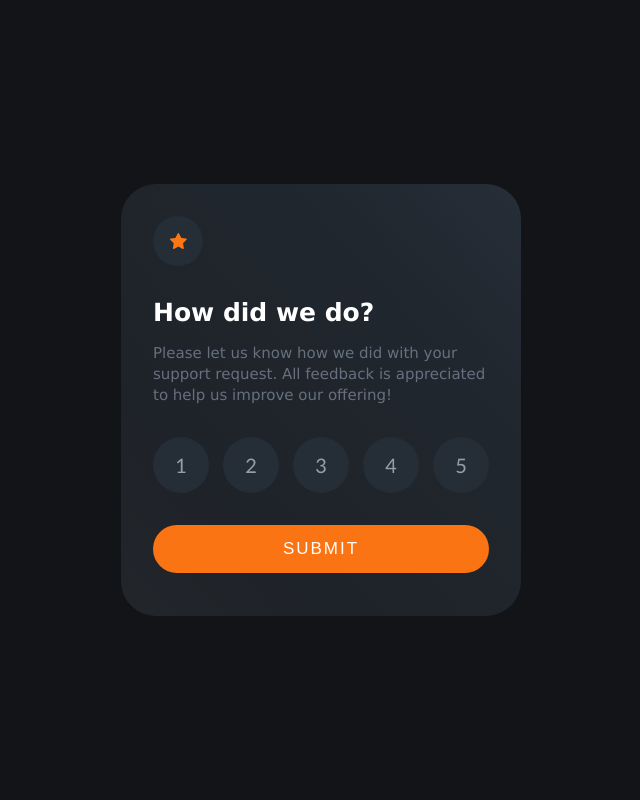
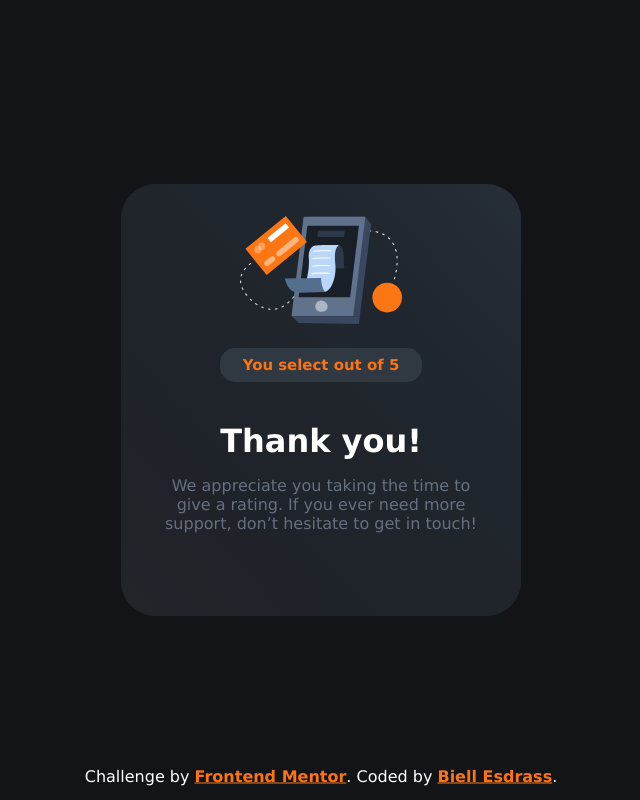
Before and after one commit to BiellEsdrass/FDM-Desafio1-NEWBIE, a plain HTML site: page index.html in a window 1280 px wide. Both pictures are taken after a click on the button "SUBMIT". Shown: the whole page, without its empty margins (319-959 px from the left). Drawn offline with Linux system fonts and the light colour scheme.

Commit message:
InterctiveRating

```diff
--- a/index.html
+++ b/index.html
@@ -13,7 +13,7 @@
 <body>
 
 
-  <section class="section">
+  <section class="section" id="rate">
     <span class="section-img">
       <img src="images/icon-star.svg" alt="">
     </span>
@@ -25,17 +25,28 @@
         to help us improve our offering!
       </p>
 
-      <div class="btns">
-        <input type="button" value="1" id="1">
-        <input type="button" value="2" id="2">
-        <input type="button" value="3" id="3">
-        <input type="button" value="4" id="4">
-        <input type="button" value="5" id="5">
-      </div>
+      <ul id="ulRate">
+        <li><button class="btns" value="1">1</button></li>
+        <li><button class="btns" value="2">2</button></li>
+        <li><button class="btns" value="3">3</button></li>
+        <li><button class="btns" value="4">4</button></li>
+        <li><button class="btns" value="5">5</button></li>
+      </ul>
 
       <input type="button" value="SUBMIT" id="enviar">
     </div>
+
   </section>
+
+  <div class="avaliar">
+    <img src="images/illustration-thank-you.svg" alt="">
+    <div class="text">
+      <h5 id="textChange">You select <span id="selecionado"></span> out of 5</h5>
+    </div>
+    <h1>Thank you!</h1>
+    <p>  We appreciate you taking the time to give a rating. If you ever need more support,
+      don’t hesitate to get in touch!</p>
+  </div>
 
 
 
@@ -46,9 +57,10 @@
 
 
 
-  <!-- <div class="attribution">
+  <div class="attribution" >
     Challenge by <a href="https://www.frontendmentor.io?ref=challenge" target="_blank">Frontend Mentor</a>.
-    Coded by <a href="#">Your Name Here</a>.
-  </div> -->
+    Coded by <a href="https://github.com/BiellEsdrass">Biell Esdrass</a>.
+  </div>
+  <script src="script.js"></script>
 </body>
 </html>
--- /dev/null
+++ b/script.js
@@ -0,0 +1,24 @@
+let btn = document.querySelectorAll(".btns")
+
+const enviar = document.getElementById('enviar');
+
+const avaliação = document.getElementById('textChange');
+let btnSelecionado = document.getElementById('selecionado');
+
+let avaliar = document.querySelector('.avaliar');
+
+
+
+enviar.addEventListener('click', function (){
+    let mainDiv = document.getElementById('ulRate');
+    avaliar.style.display = 'flex';
+
+    btn.forEach(mainDiv => {
+        mainDiv.addEventListener('click', () => {
+        mainDiv.value = btnSelecionado.innerHTML
+
+        console.log(mainDiv.value)
+
+        })
+        })
+})
--- a/scss/style.scss
+++ b/scss/style.scss
@@ -53,32 +53,39 @@ body{
         line-height: 1.3rem;
     }
 
-    .btns{
-        width: 100%;
+    ul{
         display: flex;
         justify-content: space-between;
-    }
-    .btns input[type=button]{
+        list-style: none;
+
+        button{
+            border-radius: 50%;
+            border: none;
             height: 3.5rem;
             width: 3.5rem;
-        border-radius: 50%;
+            text-align: center;
+            cursor: pointer;
+
+            font-size: 18px;
+            font-family: 'Gill Sans', 'Gill Sans MT', Calibri, 'Trebuchet MS', sans-serif;
+            color: hsl(217, 12%, 63%);
+
             background-color: hsl(213, 19%, 18%);
-        border: none;
-
-        color: hsl(217, 12%, 63%);
-        font-size: 20px;
-        font-family: 'Gill Sans', 'Gill Sans MT', Calibri, 'Trebuchet MS', sans-serif;
-        cursor: pointer;
             transition: all .5s;
         }
-    .btns input[type=button]:hover{
-        background-color: hsl(217, 12%, 63%);
+
+        button:hover{
             color: white;
+            background-color: hsl(216, 12%, 54%);
         }
-    .btns input[type=button]:focus{
+
+        button:focus{
+            color: white;
             background-color: #fb7413;
-        color: white;
         }
+    }
+
+
 
     #enviar{
         position: relative;
@@ -97,8 +104,61 @@ body{
     }
 
     #enviar:hover{
-        background-color: #ff8c39;
+        background-color: white;
         letter-spacing: 5px;
-
+        color: #fb7413;
     }
 }
+
+.avaliar{
+    background-image: linear-gradient(to right top, #22262b, #1f2329, #1f252b, #21272f, #262e38);
+    padding: 2rem;
+    height: 27rem;
+    width: 400px;
+    border-radius: 35px;
+    position: absolute;
+
+    display: none;
+    flex-direction: column;
+    align-items: center;
+
+    .text{
+        background-color: rgb(48, 56, 66);
+        color: #fb7413;
+        width: 60%;
+        padding: .5rem ;
+        border-radius: 15px;
+        text-align: center;
+        font-size: 18px;
+
+        position: relative;
+        top: 1.5rem;
+    }
+
+
+    h1{
+        position: relative;
+        top: 4rem;
+        color: white;
+    }
+    p{
+        position: relative;
+        top: 5rem;
+        color: hsla(216, 12%, 54%, 0.764);
+        text-align: center;
+    }
+}
+
+
+.attribution{
+    position: absolute;
+    top: 97%;
+    left: 50%;
+    transform: translate(-50%,-50%);
+    color: white;
+
+    a{
+        color: #fb7413;
+        font-weight: 900;
+    }
+}
```
Also changed, not shown: scss/style.css, 1 other file. Lines whose indentation alone changed are shown as unchanged.
